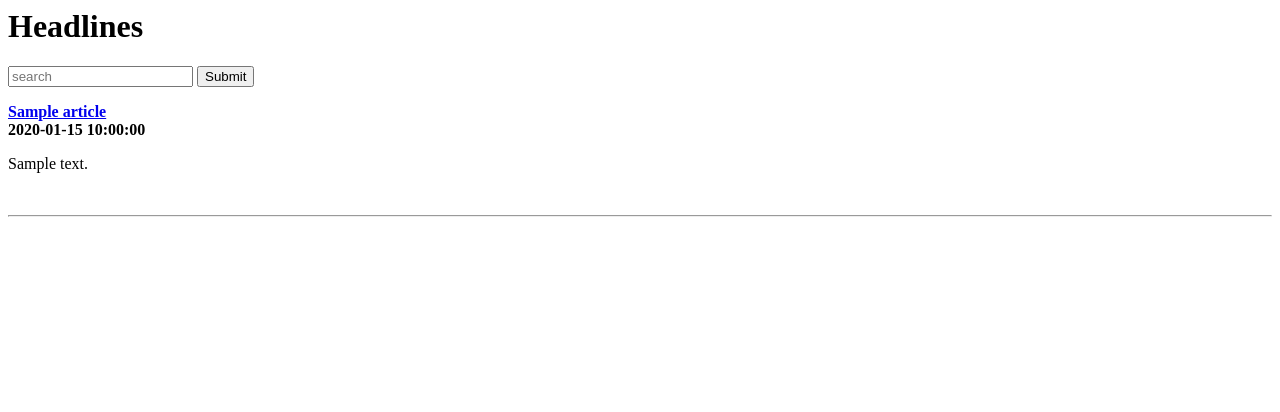
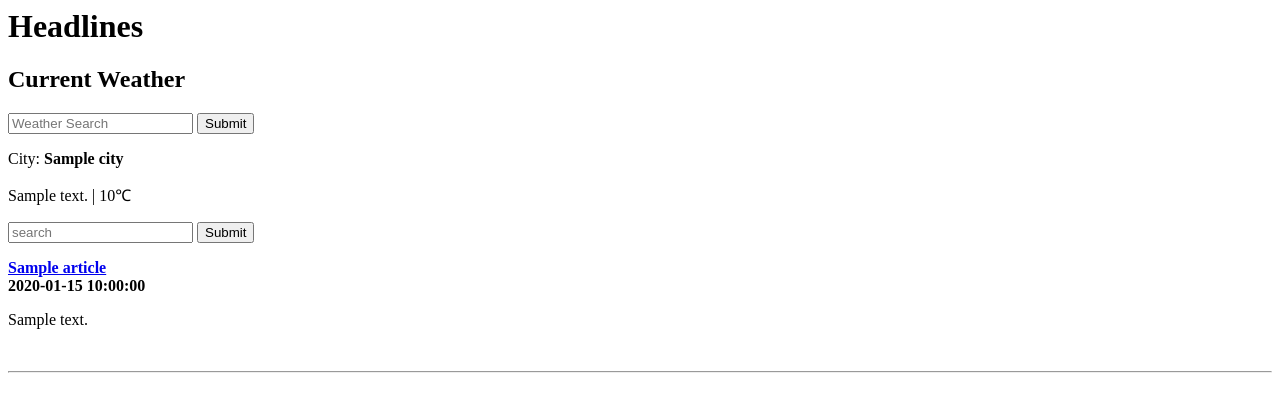
Before and after one commit to joescaos/flask_news, a Flask app: template templates/index.html in a window 1280 px wide. Shown: the top 412 px of the page. Run offline with Flask 2, Linux system fonts and the light colour scheme; the template is opened without the code that fills it: most values are stand-ins (such as "Sample title", 1, 10 or a date in 2020).

Commit message:
json requests and responses

```diff
--- a/app.py
+++ b/app.py
@@ -1,7 +1,12 @@
 from flask import Flask, render_template, request
 import feedparser
+import json
+import urllib.request,urllib.parse, urllib.error
+import requests
+
 
 app = Flask(__name__)
+API_KEY = "da0f78399d23003917b1e6e2a068e212"
 
 RSS_FEEDS =  {
     'bbc': 'http://feeds.bbci.co.uk/news/rss.xml',
@@ -10,26 +15,57 @@ RSS_FEEDS =  {
     'iol': 'http://www.iol.co.za/cmlink/1.640'
 }
 
-
-def bbc():
-    return get_news('bbc')
-
-def cnn():
-    return get_news('cnn')
+DEFAULTS = {
+    'publication': 'bbc',
+    'city': 'Bogota'
+}
 
 @app.route('/', methods=['GET', 'POST'])
-@app.route('/<publication>')
-def get_news(publication='bbc'):
+def home():
+    publication = request.args.get('publication')
+    if not publication:
+        publication = DEFAULTS['publication']
+    articles = get_news(publication)
+    city = request.args.get('city')
+    if not city:
+        city = DEFAULTS['city']
+    city = city.replace(' ', '+')
+    weather = get_weather(city)
+    return  render_template('index.html', articles=articles, weather=weather)
+
+def get_news(query):
     #query = request.args.get("publication")
-    query = request.form.get("publication")
-    app.logger.debug(query)
     if not query or query.lower() not in RSS_FEEDS:
-        publication = 'bbc'
+        publication = DEFAULTS['publication']
     else:
         publication = query.lower()
     feed = feedparser.parse(RSS_FEEDS[publication])
     articles = feed['entries']
-    return  render_template('index.html', articles=articles)
+    return articles
+
+
+def get_weather(city):
+    query = urllib.parse.quote(city)
+    print(city)
+    # 1. get the api url with the api key
+    api_url = f"http://api.openweathermap.org/data/2.5/weather?q={city}&units=metric&appid={API_KEY}"
+    # 2. fetching the api url
+    url = urllib.request.urlopen(api_url)
+    print(url)
+    # 3. read the http response
+    data = url.read()
+    print(data)
+    # 4. convert the response to json
+    parsed = json.loads(data)
+    weather = None
+    if parsed.get('weather'):
+        weather = {"description":
+                    parsed["weather"][0]["description"],
+                    "temperature":parsed["main"]["temp"],
+                    "city":parsed["name"]
+                    }
+    #print(weather)
+    return weather
 
 if __name__ == '__main__':
     app.run(port=5000, debug=True)
--- a/templates/index.html
+++ b/templates/index.html
@@ -6,7 +6,14 @@
 </head>
 <body>
     <h1>Headlines</h1>
-    <form action="" method="POST">
+    <h2>Current Weather</h2>
+    <form action="/" method="">
+        <input type="text" name="city" placeholder="Weather Search" />
+        <input type="submit" value="Submit">
+    </form>
+    <p>City: <b>{{ weather.city }}</b></p>
+    <p>{{ weather.description }} | {{ weather.temperature }}&#8451;</p>
+    <form action="/" method="">
         <input type="text" name="publication" placeholder="search" />
         <input type="submit" value="Submit">
     </form>
```
Also changed, not shown: 1 other file.
